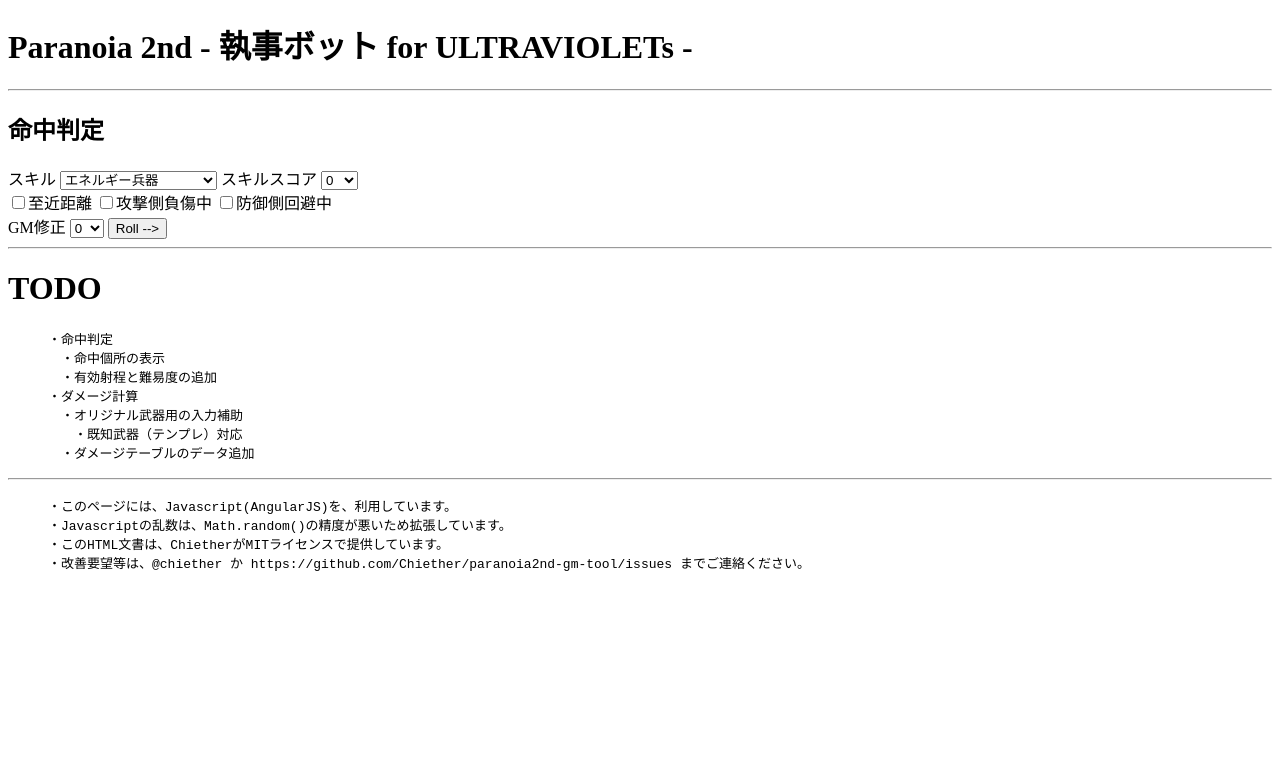
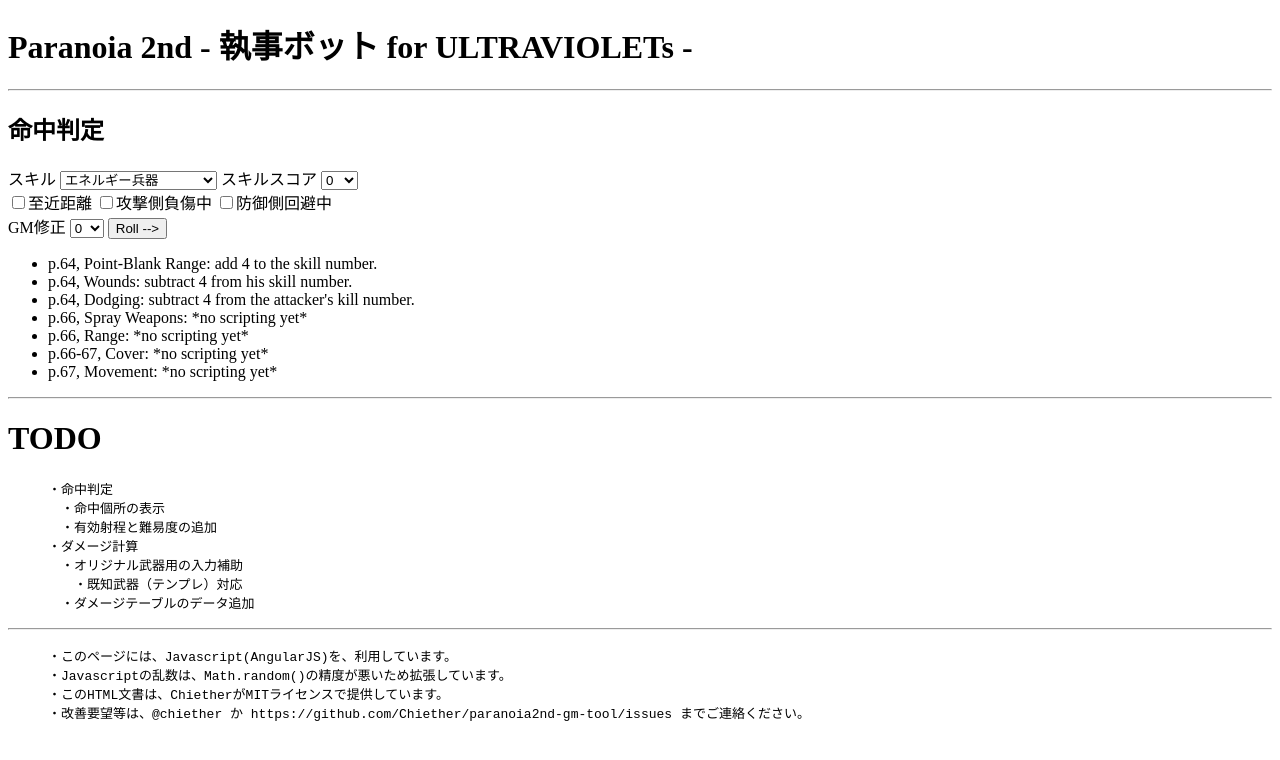
Before and after one commit to Chiether/paranoia2nd-gm-tool, a plain HTML site: page index.html in a window 1280 px wide. Drawn offline with Linux system fonts and the light colour scheme.

Commit message:
add refs

```diff
--- a/index.html
+++ b/index.html
@@ -74,6 +74,17 @@
       <input type="button" value="Roll --&gt;" ng-click="die_roll()">{{result}}
     </div>
   </div>
+  <div class="refs">
+    <ul>
+      <li>p.64, Point-Blank Range: add 4 to the skill number.</li>
+      <li>p.64, Wounds: subtract 4 from his skill number.</li>
+      <li>p.64, Dodging: subtract 4 from the attacker's kill number.</li>
+      <li>p.66, Spray Weapons: *no scripting yet*</li>
+      <li>p.66, Range: *no scripting yet*</li>
+      <li>p.66-67, Cover: *no scripting yet*</li>
+      <li>p.67, Movement: *no scripting yet*</li>
+    </ul>
+  </div>
 <hr />
 <h1>TODO</h1>
 <blockquote><pre>
```
